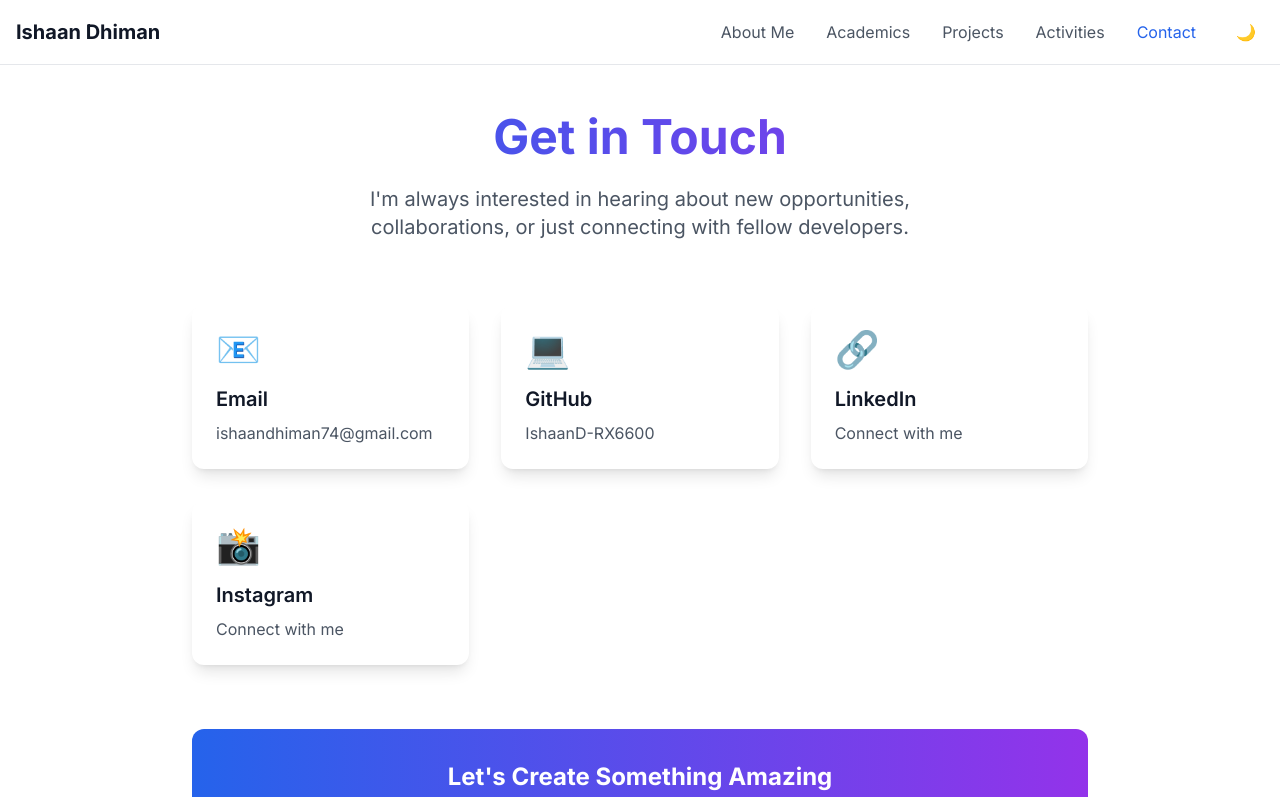
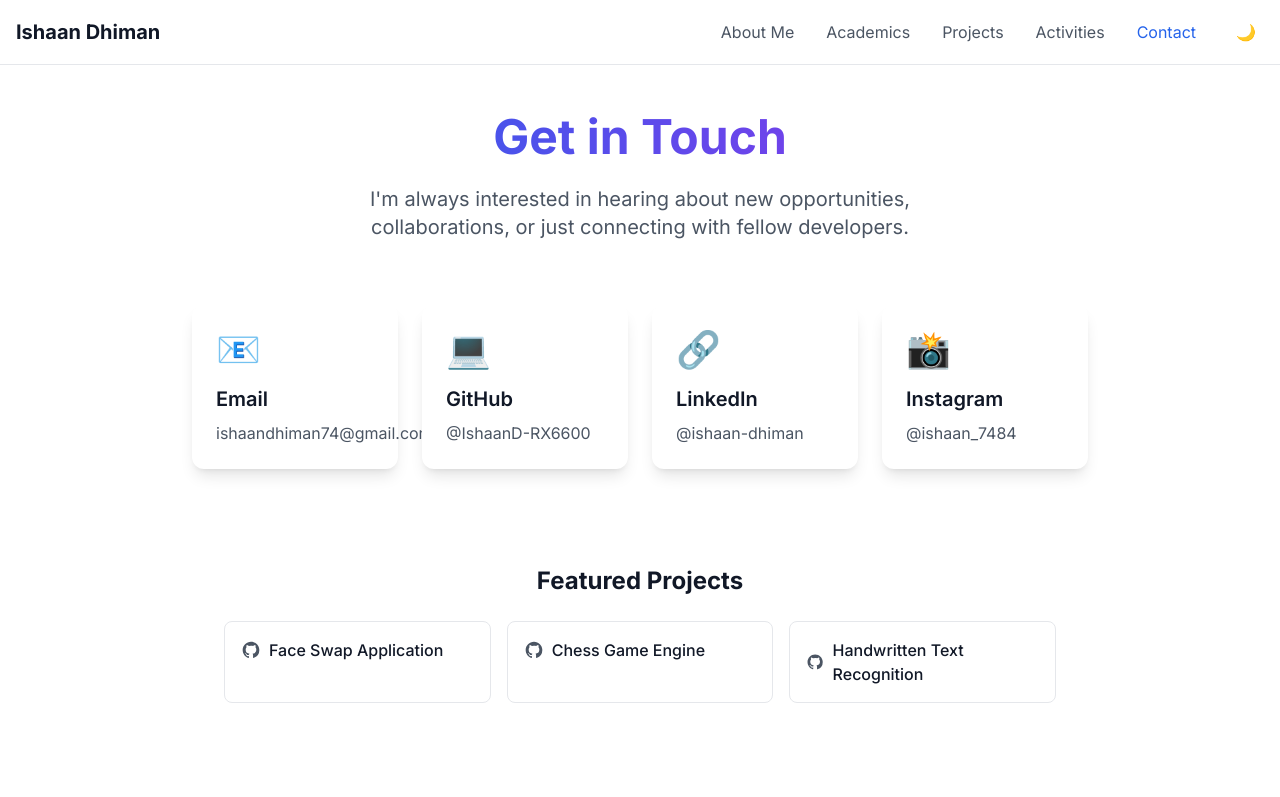
Before and after one commit to IshaanD-RX6600/IshaanDhiman, a Next.js app: page /contact in a window 1280 px wide. Shown: the top 797 px of the page. Built offline with nearby package versions, Linux system fonts and the light colour scheme.

Commit message:
Enhance contact page with Instagram link and email contact button

```diff
--- a/src/app/contact/page.tsx
+++ b/src/app/contact/page.tsx
@@ -16,21 +16,36 @@
     },
     {
       title: 'GitHub',
-      value: 'IshaanD-RX6600',
+      value: '@IshaanD-RX6600',
       href: 'https://github.com/IshaanD-RX6600',
       icon: '💻'
     },
     {
       title: 'LinkedIn',
-      value: 'Connect with me',
-      href: 'https://linkedin.com/in/your-profile',
+      value: '@ishaan-dhiman',
+      href: 'https://www.linkedin.com/in/ishaan-undefined-835a872a4/',
       icon: '🔗'
     },
     {
       title: 'Instagram',
-      value: 'Connect with me',
+      value: '@ishaan_7484',
       href: 'https://www.instagram.com/ishaan_7484/',
       icon: '📸'
+    }
+  ];
+
+  const featuredRepos = [
+    {
+      name: "Face Swap Application",
+      url: "https://github.com/IshaanD-RX6600/Face-Swap"
+    },
+    {
+      name: "Chess Game Engine",
+      url: "https://github.com/IshaanD-RX6600/Playing-around-with-chess"
+    },
+    {
+      name: "Handwritten Text Recognition",
+      url: "https://github.com/IshaanD-RX6600/Handwritten-to-text"
     }
   ];
 
@@ -48,7 +63,7 @@
         </div>
 
         {/* Contact Information */}
-        <div className="grid grid-cols-1 md:grid-cols-3 gap-8 mb-16">
+        <div className="grid grid-cols-1 sm:grid-cols-2 lg:grid-cols-4 gap-6 mb-16">
           {contactInfo.map((info, index) => (
             <a
               key={index}
@@ -64,6 +79,29 @@
           ))}
         </div>
 
+        {/* Featured Repositories */}
+        <div className="bg-white dark:bg-gray-800 rounded-xl p-8 mb-16">
+          <h2 className="text-2xl font-bold mb-6 text-center">Featured Projects</h2>
+          <div className="grid grid-cols-1 sm:grid-cols-3 gap-4">
+            {featuredRepos.map((repo, index) => (
+              <a
+                key={index}
+                href={repo.url}
+                target="_blank"
+                rel="noopener noreferrer"
+                className="p-4 border border-gray-200 dark:border-gray-700 rounded-lg hover:bg-gray-50 dark:hover:bg-gray-700 transition-colors"
+              >
+                <div className="flex items-center">
+                  <svg className="w-5 h-5 mr-2 text-gray-600 dark:text-gray-400" fill="currentColor" viewBox="0 0 24 24">
+                    <path fillRule="evenodd" d="M12 2C6.477 2 2 6.484 2 12.017c0 4.425 2.865 8.18 6.839 9.504.5.092.682-.217.682-.483 0-.237-.008-.868-.013-1.703-2.782.605-3.369-1.343-3.369-1.343-.454-1.158-1.11-1.466-1.11-1.466-.908-.62.069-.608.069-.608 1.003.07 1.531 1.032 1.531 1.032.892 1.53 2.341 1.088 2.91.832.092-.647.35-1.088.636-1.338-2.22-.253-4.555-1.113-4.555-4.951 0-1.093.39-1.988 1.029-2.688-.103-.253-.446-1.272.098-2.65 0 0 .84-.27 2.75 1.026A9.564 9.564 0 0112 6.844c.85.004 1.705.115 2.504.337 1.909-1.296 2.747-1.027 2.747-1.027.546 1.379.202 2.398.1 2.651.64.7 1.028 1.595 1.028 2.688 0 3.848-2.339 4.695-4.566 4.943.359.309.678.92.678 1.855 0 1.338-.012 2.419-.012 2.747 0 .268.18.58.688.482A10.019 10.019 0 0022 12.017C22 6.484 17.522 2 12 2z" clipRule="evenodd" />
+                  </svg>
+                  <span className="font-medium">{repo.name}</span>
+                </div>
+              </a>
+            ))}
+          </div>
+        </div>
+
         {/* Additional Information */}
         <div className="bg-gradient-to-r from-blue-600 to-purple-600 text-white rounded-xl p-8 text-center">
           <h2 className="text-2xl font-bold mb-4">Let's Create Something Amazing</h2>
@@ -71,8 +109,16 @@
             Whether you have a project in mind or just want to say hi, I'd love to hear from you!
           </p>
           <a
-            href="mailto:ishaandhiman74@gmail.com"
+            href="mailto:ishaandhiman74@gmail.com?subject=Let's%20Connect!&body=Hi%20Ishaan,%0D%0A%0D%0AI'd%20like%20to%20connect%20regarding%20..."
             className="inline-block bg-white text-blue-600 font-semibold py-3 px-8 rounded-lg hover:bg-opacity-90 transition-all duration-300 mb-6"
+            onClick={(e) => {
+              // Fallback for when mailto doesn't work
+              if (!window.open(e.currentTarget.href)) {
+                // If the mailto link fails, copy email to clipboard
+                navigator.clipboard.writeText('ishaandhiman74@gmail.com');
+                alert('Email address copied to clipboard: ishaandhiman74@gmail.com');
+              }
+            }}
           >
             Send me an Email
           </a>
```
Also changed, not shown: 1 other file (tests, documents, lock files or other folders).
